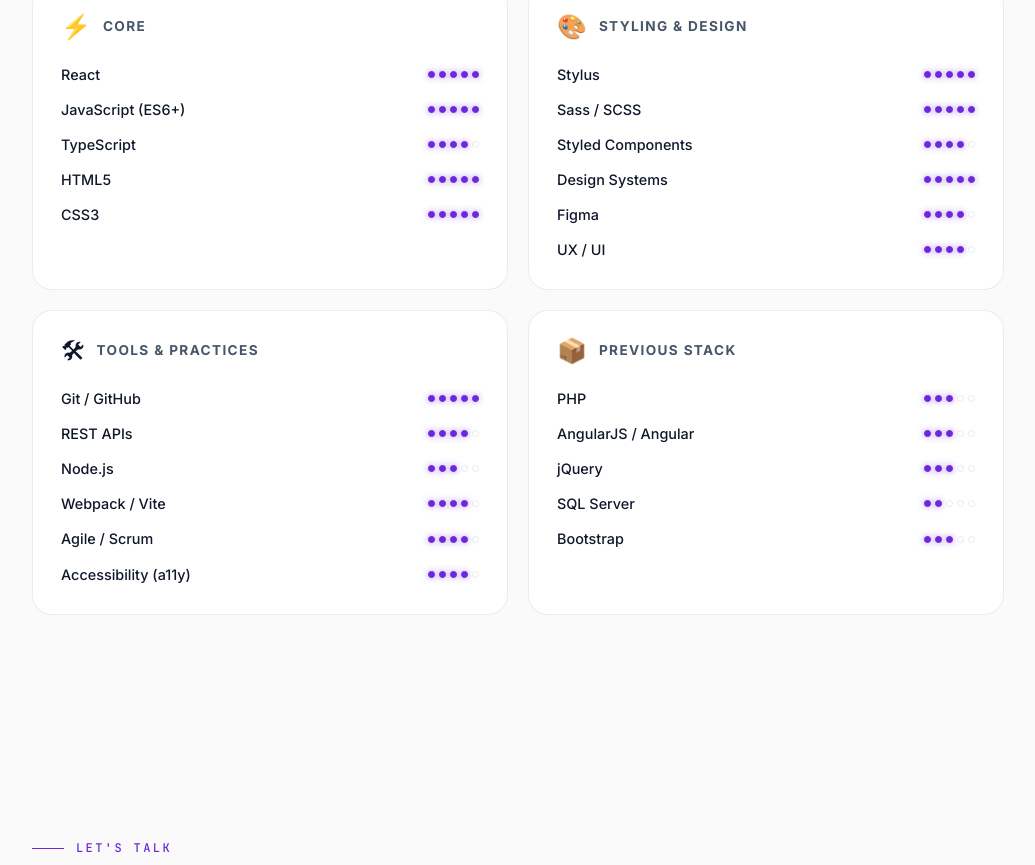
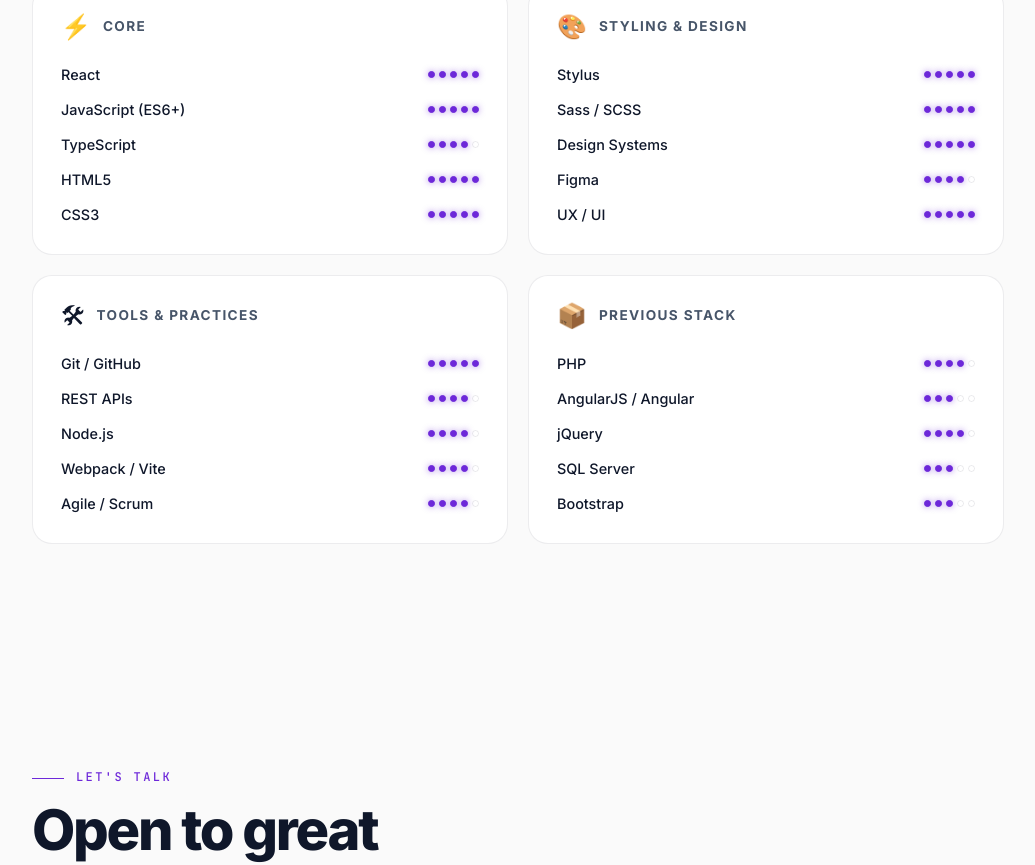
Before and after one commit to guilhermeangui/portfolio, a React (Vite) app: page / in a window 1280 px wide. Shown: the part 5503-6368 px from the top of the page, without its empty margins (122-1157 px from the left). Built offline with nearby package versions, Linux system fonts and the light colour scheme.

Commit message:
fix: improving skills

```diff
--- a/src/components/Skills/Skills.jsx
+++ b/src/components/Skills/Skills.jsx
@@ -19,10 +19,9 @@ const skillGroups = [
     skills: [
       { name: 'Stylus', level: 5 },
       { name: 'Sass / SCSS', level: 5 },
-      { name: 'Styled Components', level: 4 },
       { name: 'Design Systems', level: 5 },
       { name: 'Figma', level: 4 },
-      { name: 'UX / UI', level: 4 },
+      { name: 'UX / UI', level: 5 },
     ],
   },
   {
@@ -30,19 +29,18 @@ const skillGroups = [
     skills: [
       { name: 'Git / GitHub', level: 5 },
       { name: 'REST APIs', level: 4 },
-      { name: 'Node.js', level: 3 },
+      { name: 'Node.js', level: 4 },
       { name: 'Webpack / Vite', level: 4 },
       { name: 'Agile / Scrum', level: 4 },
-      { name: 'Accessibility (a11y)', level: 4 },
     ],
   },
   {
     icon: '📦',
     skills: [
-      { name: 'PHP', level: 3 },
+      { name: 'PHP', level: 4 },
       { name: 'AngularJS / Angular', level: 3 },
-      { name: 'jQuery', level: 3 },
-      { name: 'SQL Server', level: 2 },
+      { name: 'jQuery', level: 4 },
+      { name: 'SQL Server', level: 3 },
       { name: 'Bootstrap', level: 3 },
     ],
   },
```
